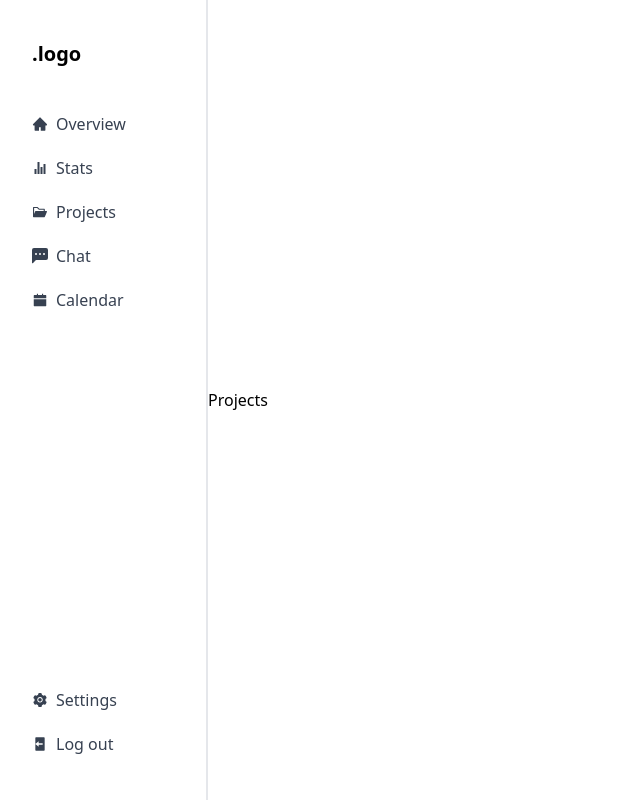
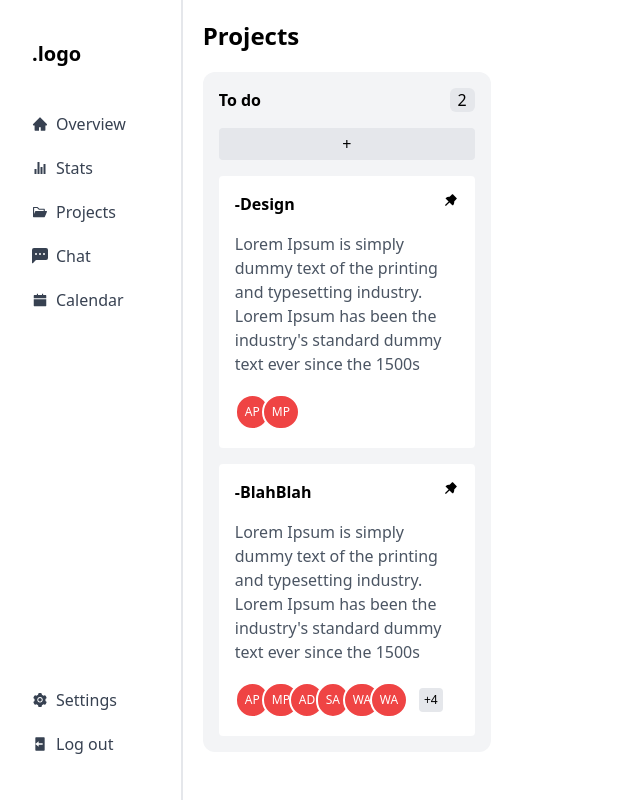
Before and after one commit to apekul/task_management, a React (Create React App) app: page /Projects in a window 1280 px wide. Shown: the whole page, without its empty margins (0-640 px from the left). Built offline with nearby package versions, Linux system fonts and the light colour scheme.

Commit message:
add Projects todo styles

```diff
--- a/src/App.js
+++ b/src/App.js
@@ -1,12 +1,12 @@
 import React from "react";
 import Navbar from "./Components/Navbar/Navbar";
 import { BrowserRouter as Router, Routes, Route } from "react-router-dom";
-import { Overview, Stats, Projects, Chat, Calendar, Settings } from "./layout";
+import { Overview, Stats, Projects, Chat, Calendar, Settings } from "./content";
 
 function App() {
   return (
     <Router>
-      <div className="h-screen flex items-center justify-start">
+      <div className="flex items-center justify-start">
         <Navbar />
         <Routes>
           <Route path="/Overview" element={<Overview />} />
@@ -16,7 +16,6 @@ function App() {
           <Route path="/Calendar" element={<Calendar />} />
           <Route path="/Settings" element={<Settings />} />
         </Routes>
-        {/* <div>Content</div> */}
       </div>
     </Router>
   );
--- a/src/Components/Display/Calendar.js
+++ b/src/Components/Display/Calendar.js
@@ -1,7 +1,7 @@
 import React from "react";
 
 const Calendar = () => {
-  return <div>Calendar</div>;
+  return <div className="w-full h-full">Calendar</div>;
 };
 
 export default Calendar;
--- a/src/Components/Display/Chat.js
+++ b/src/Components/Display/Chat.js
@@ -1,7 +1,7 @@
 import React from "react";
 
 const Chat = () => {
-  return <div>Chat</div>;
+  return <div className="w-full h-full">Chat</div>;
 };
 
 export default Chat;
--- a/src/Components/Display/Overview.js
+++ b/src/Components/Display/Overview.js
@@ -1,7 +1,7 @@
 import React from "react";
 
 const Overview = () => {
-  return <div className="w-full  h-full">Overview</div>;
+  return <div className="w-full h-full">Overview</div>;
 };
 
 export default Overview;
--- a/src/Components/Display/Projects.js
+++ /dev/null
@@ -1,7 +0,0 @@
-import React from "react";
-
-const Projects = () => {
-  return <div>Projects</div>;
-};
-
-export default Projects;
--- /dev/null
+++ b/src/Components/Display/Projects/Projects.js
@@ -0,0 +1,61 @@
+import React from "react";
+import Pattern from "./pattern";
+
+const todo = [
+  {
+    title: "Design",
+    description:
+      "Lorem Ipsum is simply dummy text of the printing and typesetting industry. Lorem Ipsum has been the industry's standard dummy text ever since the 1500s",
+    id: 1,
+    follow: [{ name: "AP" }, { name: "MP" }],
+    created: "",
+    closed: "",
+  },
+  {
+    title: "BlahBlah",
+    description:
+      "Lorem Ipsum is simply dummy text of the printing and typesetting industry. Lorem Ipsum has been the industry's standard dummy text ever since the 1500s",
+    id: 1,
+    follow: [
+      { name: "AP" },
+      { name: "MP" },
+      { name: "AD" },
+      { name: "SA" },
+      { name: "WA" },
+      { name: "WA" },
+      { name: "WA" },
+      { name: "WA" },
+      { name: "WA" },
+      { name: "WA" },
+    ],
+    created: "",
+    closed: "",
+  },
+];
+
+const Projects = () => {
+  return (
+    <div className="w-full h-screen pl-5 overflow-auto">
+      <h2 className="text-2xl font-extrabold py-5">Projects</h2>
+      {/* Item1 */}
+      <div className="bg-gray-100 w-72 rounded-xl h-auto p-4 flex flex-col gap-4">
+        <div className="flex items-center justify-between">
+          <h3 className="font-bold">To do</h3>
+          <p className="bg-gray-200 px-2 rounded-md">{todo.length}</p>
+        </div>
+        <button className="w-full py-1 bg-gray-200 rounded hover:bg-gray-300">
+          +
+        </button>
+        {todo.length > 0
+          ? todo.map((value, index) => (
+              <div key={index} className="">
+                <Pattern item={value} />
+              </div>
+            ))
+          : "no items"}
+      </div>
+    </div>
+  );
+};
+
+export default Projects;
--- /dev/null
+++ b/src/Components/Display/Projects/pattern.js
@@ -0,0 +1,37 @@
+import React from "react";
+import { AiFillPushpin } from "react-icons/ai";
+
+const pattern = ({ item }) => {
+  return (
+    <div className="bg-white rounded p-4 text-base flex flex-col gap-4 cursor-pointer">
+      {/* Title/pin button */}
+      <div className="flex items-start justify-between ">
+        <p className=" font-bold">-{item.title}</p>
+        <button>
+          <AiFillPushpin />
+        </button>
+      </div>
+      {/* Description */}
+      <div className="text-gray-600">{item.description}</div>
+      {/* Ppl involved/obserwing */}
+      <div className="flex items-center justify-start text-xs text-white w-full h-10 relative">
+        {item.follow.slice(0, 6).map((value, index) => (
+          <div
+            key={index}
+            style={{ left: index * 27 }}
+            className="bg-red-500 p-2 rounded-full border-2 border-white absolute"
+          >
+            {value.name}
+          </div>
+        ))}
+        {item.follow.length >= 6 && (
+          <p className=" flex items-center justify-center text-black w-5 h-5 absolute right-4 p-3 bg-gray-200 rounded">
+            +{item.follow.slice(6.0).length}
+          </p>
+        )}
+      </div>
+    </div>
+  );
+};
+
+export default pattern;
--- a/src/Components/Display/Settings.js
+++ b/src/Components/Display/Settings.js
@@ -1,7 +1,7 @@
 import React from "react";
 
 const Settings = () => {
-  return <div>Settings</div>;
+  return <div className="w-full h-full">Settings</div>;
 };
 
 export default Settings;
--- a/src/Components/Display/Stats.js
+++ b/src/Components/Display/Stats.js
@@ -1,7 +1,7 @@
 import React from "react";
 
 const Stats = () => {
-  return <div>Stats</div>;
+  return <div className="w-full h-full">Stats</div>;
 };
 
 export default Stats;
--- a/src/layout.js
+++ b/src/content.js
@@ -1,7 +1,7 @@
 import Overview from "./Components/Display/Overview";
 import Calendar from "./Components/Display/Calendar";
 import Chat from "./Components/Display/Chat";
-import Projects from "./Components/Display/Projects";
+import Projects from "./Components/Display/Projects/Projects";
 import Settings from "./Components/Display/Settings";
 import Stats from "./Components/Display/Stats";
 
```
